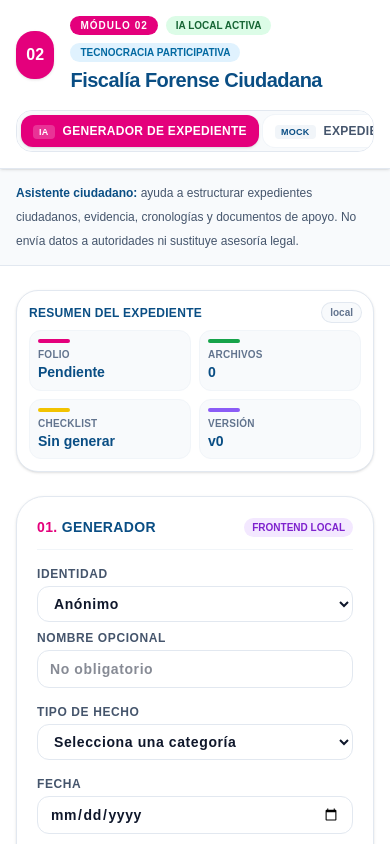
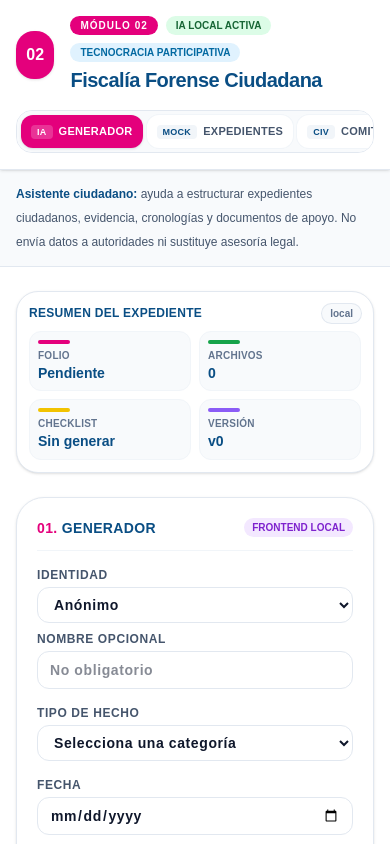
Before and after one commit to TecnocraciaParticipativaMexico/Plataforma, a Next.js app in the folder web/: page /fiscalia-ia in a window 390 px wide. Shown: the top 844 px of the page. Built offline with nearby package versions, Linux system fonts and the light colour scheme.

Commit message:
fix: smooth Fiscalia IA mobile tab scrolling

```diff
--- a/web/components/fiscalia-ia/ModuleHeader.tsx
+++ b/web/components/fiscalia-ia/ModuleHeader.tsx
@@ -6,7 +6,7 @@ type ModuleHeaderProps = {
 };
 
 const tabs: { id: FiscaliaTab; label: string; mark: string }[] = [
-  { id: "generador", label: "Generador de expediente", mark: "IA" },
+  { id: "generador", label: "Generador", mark: "IA" },
   { id: "expedientes", label: "Expedientes", mark: "MOCK" },
   { id: "comites", label: "Comités", mark: "CIV" },
   { id: "trazabilidad", label: "Trazabilidad", mark: "SHA" },
@@ -31,19 +31,19 @@ export function ModuleHeader({ activeTab, onTabChange }: ModuleHeaderProps) {
           </div>
         </div>
 
-        <nav className="flex max-w-full gap-1 overflow-x-auto rounded-2xl border border-slate-200 bg-[#F8FAFC] p-1">
+        <nav className="flex max-w-full gap-1 overflow-x-auto scroll-smooth rounded-2xl border border-slate-200 bg-[#F8FAFC] p-1 [scrollbar-width:none] [&::-webkit-scrollbar]:hidden">
           {tabs.map((tab) => (
             <button
               key={tab.id}
               type="button"
               onClick={() => onTabChange(tab.id)}
-              className={`whitespace-nowrap rounded-xl px-3 py-2 text-left text-xs font-black uppercase tracking-wide transition ${
+              className={`whitespace-nowrap rounded-xl px-2.5 py-2 text-left text-[11px] font-black uppercase tracking-wide transition sm:px-3 sm:text-xs ${
                 activeTab === tab.id
                   ? "bg-[#E4007C] text-white shadow-sm"
                   : "bg-white text-slate-600 ring-1 ring-slate-100 hover:text-[#0A4E84]"
               }`}
             >
-              <span className={`mr-2 rounded px-1.5 py-0.5 text-[9px] ${activeTab === tab.id ? "bg-white/20" : "bg-[#F1F5F9] text-[#0A4E84]"}`}>{tab.mark}</span>
+              <span className={`mr-1.5 rounded px-1.5 py-0.5 text-[9px] ${activeTab === tab.id ? "bg-white/20" : "bg-[#F1F5F9] text-[#0A4E84]"}`}>{tab.mark}</span>
               {tab.label}
             </button>
           ))}
```
